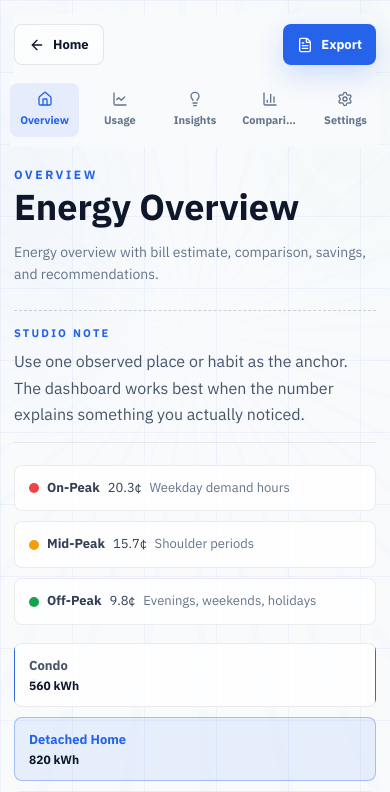
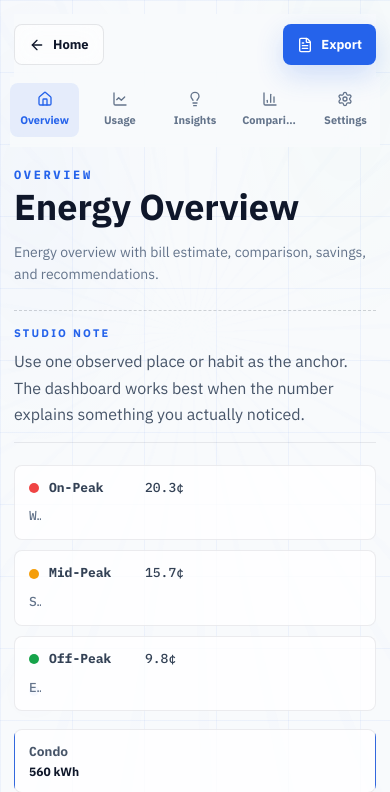
Before and after one commit to Shunnnyyy/smart-energy-dashboard, a React (Vite) app: page / in a window 390 px wide. Shown: the top 792 px of the page. Built offline with nearby package versions, Linux system fonts and the light colour scheme.

Commit message:
docs: add smartenergy design system

```diff
--- a/src/style.css
+++ b/src/style.css
@@ -26,6 +26,14 @@ body::before {
 button, a, input { font-family: inherit; }
 a { color: inherit; text-decoration: none; }
 button { border: 0; cursor: pointer; background: none; }
+
+a:focus-visible,
+button:focus-visible,
+input:focus-visible,
+select:focus-visible {
+  outline: 2px solid var(--se-blue);
+  outline-offset: 3px;
+}
 
 .page, .dashboard-page { position: relative; min-height: 100vh; overflow: hidden; }
 .page > *,
@@ -176,6 +184,15 @@ h1 { margin: 0; font-size: clamp(48px, 7vw, 82px); line-height: 1; letter-spacin
   transform: translateX(120%);
 }
 .label, .eyebrow { margin: 0; color: #64748B; font-size: 12px; font-weight: 800; text-transform: uppercase; letter-spacing: 0.22em; }
+.label,
+.eyebrow,
+.badge,
+.scenario-strip span,
+.chatgpt-lenses,
+.tariff-strip span,
+.page-title-row .eyebrow {
+  font-family: "IBM Plex Mono", ui-monospace, monospace;
+}
 .blue-text { color: #2563EB; }
 .card h2 { margin: 18px 0 0; font-size: 48px; line-height: 1; letter-spacing: 0; }
 .muted { color: #64748B; font-size: 14px; }
@@ -987,7 +1004,9 @@ footer div { display: flex; gap: 24px; }
   }
 
   .tariff-strip span {
-    justify-content: flex-start;
+    display: grid;
+    grid-template-columns: 12px minmax(88px, auto) minmax(0, 1fr);
+    justify-content: stretch;
   }
 
   .metric-grid {
```
Also changed, not shown: 1 other file (tests, documents, lock files or other folders).
